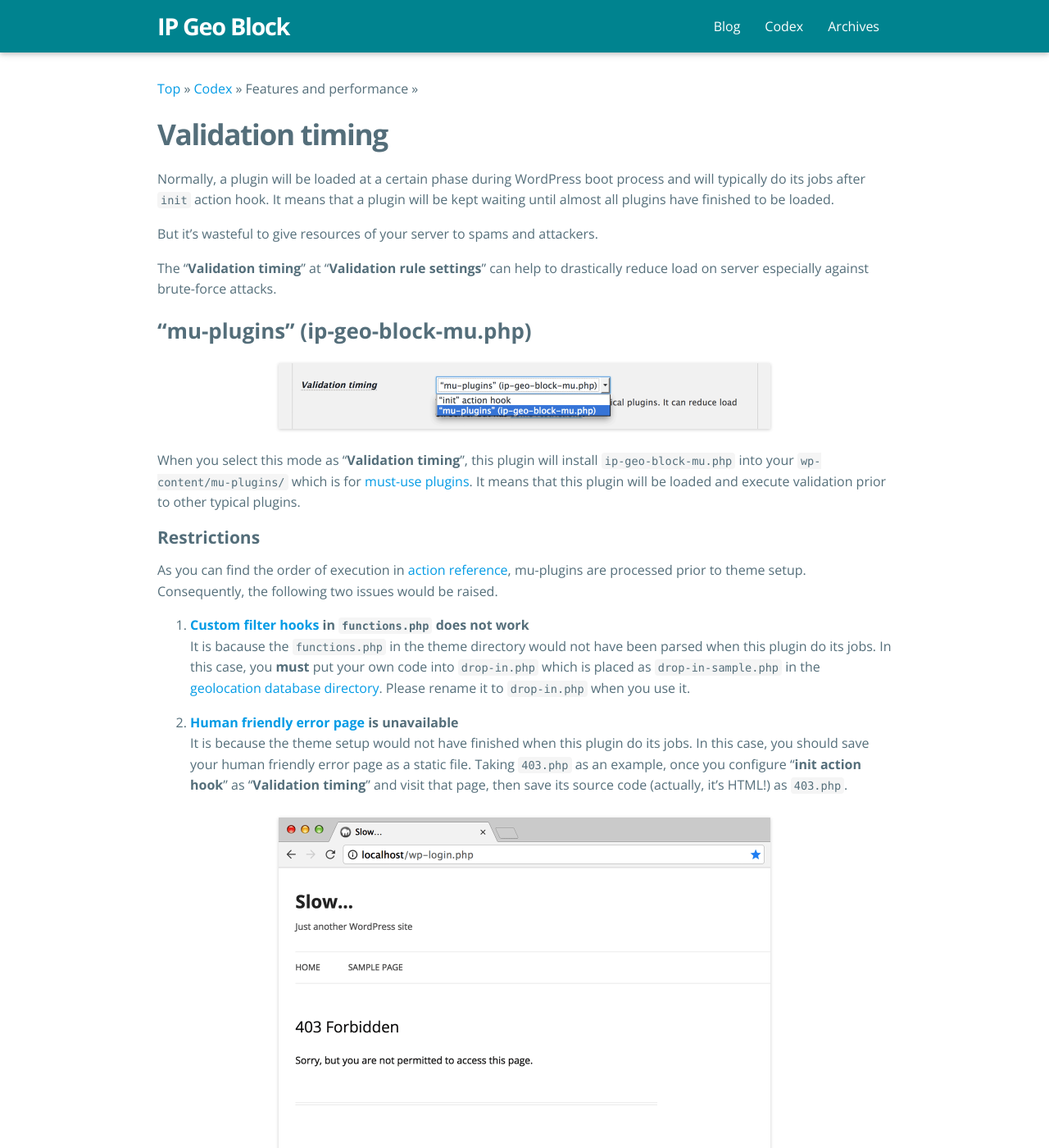
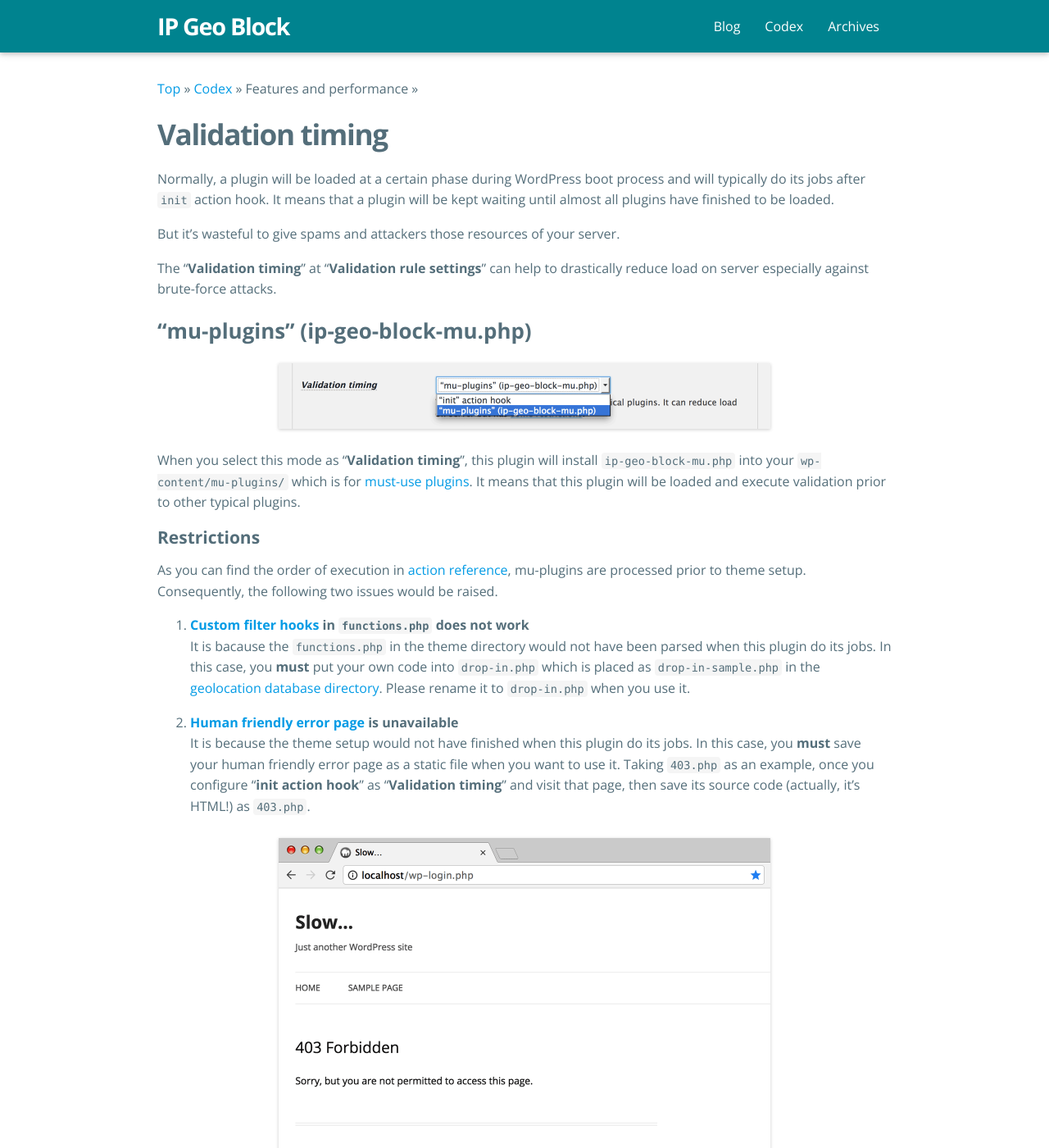
Before and after one commit to tokkonopapa/WordPress-IP-Geo-Block, a Jekyll site: the page built from _codex/03. Features and performance/02/validation-timing.md, in a window 1280 px wide and 1400 px high. Shown: the whole window at 82% size. Built offline with Jekyll 4.4.1, drawn with Linux system fonts in a browser that asks for light colours; some web fonts are replaced; some of the changed text lies outside the part shown.

Commit message:
Update descriptions.

```diff
--- a/_codex/03. Features and performance/02/validation-timing.md
+++ b/_codex/03. Features and performance/02/validation-timing.md
@@ -11,7 +11,7 @@
 that a plugin will be kept waiting until almost all plugins have finished to
 be loaded.
 
-But it's wasteful to give resources of your server to spams and attackers.
+But it's wasteful to give spams and attackers those resources of your server.
 
 The "**Validation timing**" at "**Validation rule settings**" can help to
 drastically reduce load on server especially against brute-force attacks.
@@ -44,10 +44,10 @@
 
 2. **[Human friendly error page][ErrorPage] is unavailable**
    It is because the theme setup would not have finished when this plugin do
-   its jobs. In this case, you should save your human friendly error page as a
-   static file. Taking `403.php` as an example, once you configure
-   "**init action hook**" as "**Validation timing**" and visit that page, then
-   save its source code (actually, it's HTML!) as `403.php`.
+   its jobs. In this case, you **must** save your human friendly error page as
+   a static file when you want to use it. Taking `403.php` as an example, once
+   you configure "**init action hook**" as "**Validation timing**" and visit
+   that page, then save its source code (actually, it's HTML!) as `403.php`.
 
 ![Human friendly error page]({{ '/img/2016-09/HumanFriendly.png' | prepend: site.baseurl }}
  "Human friendly error page"
@@ -71,8 +71,10 @@
  "Plugins Dashboard"
 )
 
-The following shows a comparison between the two of "**Validation timing**"
-against the each target using [ApacheBench].
+The following shows comparisons between the two mode of "**Validation timing**"
+against the each target using [ApacheBench] for 60 seconds. As you can see,
+the requests have become to be handled more than twice with `"mu-plugins"
+(ip-geo-block-mu.php)`.
 
 ##### xmlrpc.php #####
 
```
Also changed, not shown: other parts of _codex/03. Features and performance/02/validation-timing.md (+14 -9 lines), _codex/03. Features and performance/06/customizing-the-response.md (+2 -0 lines), _drafts/2016-08-26-release-2.2.8.md (+1 -1 lines).
